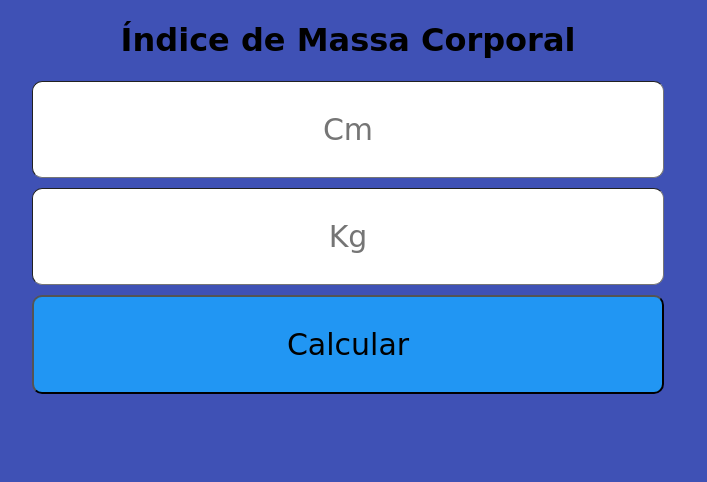
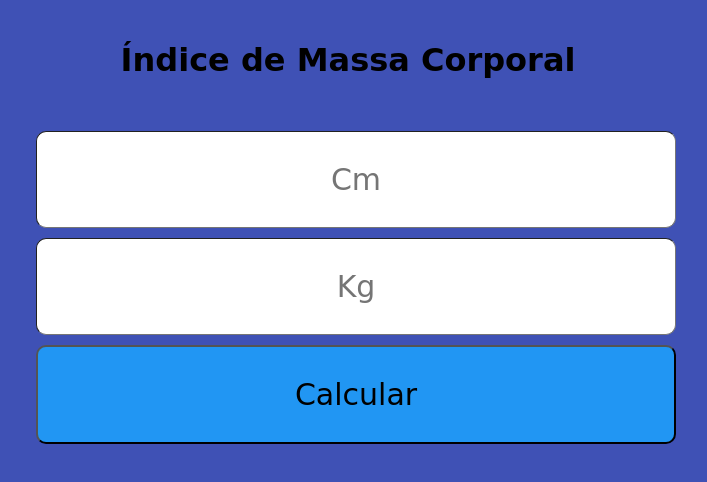
Before and after one commit to Lucasmq/imc, a plain HTML site: page index.html in a window 1280 px wide. Shown: the whole page, without its empty margins (292-999 px from the left). Drawn offline with Linux system fonts and the light colour scheme; a web font is replaced by a local one.

Commit message:
Aplicando conceitos de responsividade

```diff
--- a/css/imc.css
+++ b/css/imc.css
@@ -1,24 +1,35 @@
 body{
     background-color: #3f51b5;
-
+    font-size: 100%;
 }
 .imc {
-    width: 50%;
-    padding-left: 25%;
-    padding-right: 25%;
+    padding-top: 5%;
+    width: 80%;
+    padding-left: 10%;
+    padding-right: 10%;
     display: flex;
     flex-direction: column;
+    position: fixed;
 }
 
 h1 {
+    font-size: 8.5vw;
     font-family: 'Schoolbell', cursive;
     width: 100%;
     text-align: center;
 }
 
+#titulo {
+    padding-top: 5%;
+}
+
+#legenda {
+    margin-top: 1px;
+}
+
 #altura, #peso {
     font-family: 'Schoolbell', cursive;
-    font-size: 30px;
+    font-size: 1.875em;
     padding: 30px;
     border-style: inset;
     border-width: 1px;
@@ -30,8 +41,59 @@ h1 {
 .btn {
     background-color: #2196f3;
     width: 100%;
-    font-size: 30px;
+    font-size: 1.875em;
     padding: 30px;
     font-family: 'Schoolbell', cursive;
     border-radius: 10px;
 }
+
+@media only screen and (min-width: 600px)  {
+    .imc {
+        padding-top: 30px;
+        width: 50%;
+        padding-left: 25%;
+        padding-right: 25%;
+        display: flex;
+        flex-direction: column;
+    }
+
+    h1 {
+        font-size: 2em;
+        font-family: 'Schoolbell', cursive;
+        width: 100%;
+        text-align: center;
+    }
+
+    #titulo {
+
+        padding-top: 20px;
+
+    }
+
+    #legenda {
+        margin-top: 1px;
+    }
+
+    #altura, #peso {
+
+        font-family: 'Schoolbell', cursive;
+        font-size: 1.875em;
+        padding: 30px;
+        border-style: inset;
+        border-width: 1px;
+        margin-bottom: 10px;
+        text-align: center;
+        border-radius: 10px;
+    }
+
+    .btn {
+        background-color: #2196f3;
+        width: 100%;
+        font-size: 1.875em;
+        padding: 30px;
+        font-family: 'Schoolbell', cursive;
+        border-radius: 10px;
+    }
+
+
+}
--- a/index.html
+++ b/index.html
@@ -9,7 +9,7 @@
     <title>IMC</title>
 </head>
 <body>
-    <h1>Índice de Massa Corporal</h1>
+    <h1 id="titulo">Índice de Massa Corporal</h1>
     <div class='imc'>
         <input type="text" name="altura" id="altura" placeholder="Cm">
         <input type="text" name="peso" id="peso" placeholder="Kg">
--- a/js/script.js
+++ b/js/script.js
@@ -20,5 +20,6 @@ function calculaImc(){
 
     }else{
         document.getElementById("result").innerHTML = "Ops! Digite sua altura e seu peso corretamente!"
+        document.getElementById("legenda").innerHTML = ""
     }
 }
```
